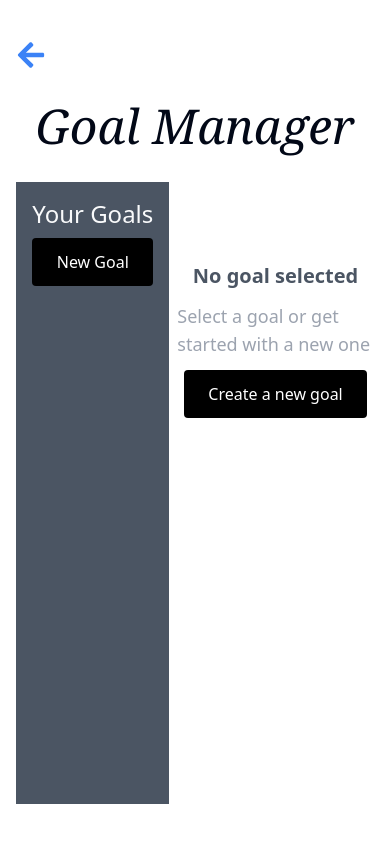
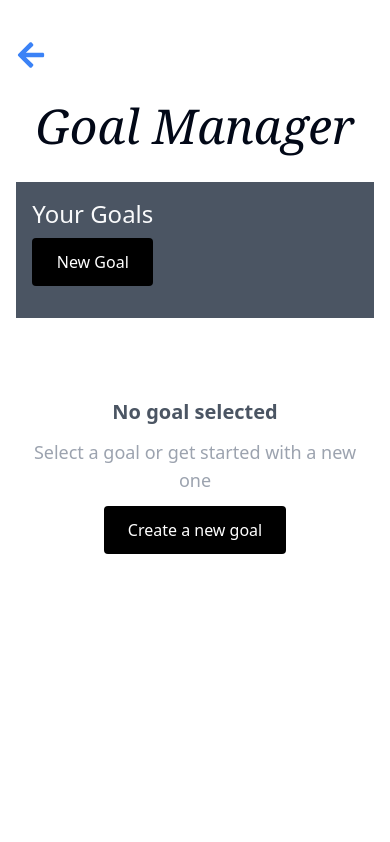
Before and after one commit to shahbaz4783/rapidtoolkit, a React (Vite) app: page /goal-manager in a window 390 px wide. Built offline with nearby package versions, Linux system fonts and the light colour scheme; what tailwindcss-patterns would draw is missing.

Commit message:
add cancel and minor ui update

```diff
--- a/src/app/GoalManager.tsx
+++ b/src/app/GoalManager.tsx
@@ -15,6 +15,15 @@ export const GoalManager = () => {
 			return {
 				...prevState,
 				selectedGoalId: null,
+			};
+		});
+	};
+
+	const handleCancelAddGoal = () => {
+		setGoalsState((prevState: any) => {
+			return {
+				...prevState,
+				selectedGoalId: undefined,
 			};
 		});
 	};
@@ -42,12 +51,12 @@ export const GoalManager = () => {
 	if (goalsState.selectedGoalId === undefined) {
 		content = <NoneSelection onAddGoal={handleStartAddGoal} />;
 	} else if (goalsState.selectedGoalId === null) {
-		content = <NewGoal onAdd={handleAddGoal} />;
+		content = <NewGoal onAdd={handleAddGoal} onCancel={handleCancelAddGoal} />;
 	}
 
 	return (
 		<Main title='Goal Manager'>
-			<div className='flex h-full gap-2'>
+			<div className='md:flex md:h-full gap-2'>
 				<SideBar goals={goalsState.goals} onAddGoal={handleStartAddGoal} />
 				{content}
 			</div>
--- a/src/layouts/goal-manager/NewGoal.tsx
+++ b/src/layouts/goal-manager/NewGoal.tsx
@@ -6,7 +6,10 @@ import { SwitchWrapper } from '../../components/wrapper/SwitchWrapper';
 import { Switch } from '../../components/ui/Switch';
 import { useRef } from 'react';
 
-export const NewGoal: React.FC<{onAdd: any}> = ({ onAdd }) => {
+export const NewGoal: React.FC<{ onAdd: any; onCancel: any }> = ({
+	onAdd,
+	onCancel,
+}) => {
 	const titleRef = useRef<HTMLInputElement | null>(null);
 	const dueRef = useRef<HTMLInputElement | null>(null);
 	const descriptionRef = useRef<HTMLTextAreaElement | null>(null);
@@ -44,7 +47,7 @@ export const NewGoal: React.FC<{onAdd: any}> = ({ onAdd }) => {
 			</div>
 			<SwitchWrapper>
 				<Switch onClick={handleSave} title='Add' />
-				<Switch title='Cancel' />
+				<Switch onClick={onCancel} title='Cancel' />
 			</SwitchWrapper>
 		</dialog>
 	);
--- a/src/layouts/goal-manager/NoneSelection.tsx
+++ b/src/layouts/goal-manager/NoneSelection.tsx
@@ -2,7 +2,7 @@ import { Button } from '../../components/ui/Button';
 
 export const NoneSelection: React.FC<{onAddGoal: () => void}> = ({ onAddGoal }) => {
 	return (
-		<div className='flex-1 flex items-center flex-col pt-20 gap-3'>
+		<div className='flex-1 flex items-center flex-col pt-20 gap-3 text-center'>
 			<h2 className='font-bold text-xl text-gray-600'>No goal selected</h2>
 			<p className='text-lg text-gray-400'>
 				Select a goal or get started with a new one
--- a/src/layouts/goal-manager/SideBar.tsx
+++ b/src/layouts/goal-manager/SideBar.tsx
@@ -6,7 +6,7 @@ export const SideBar: React.FC<{ onAddGoal: () => void; goals: any }> = ({
 }) => {
 	console.log('console', goals);
 	return (
-		<aside className='flex flex-col items-start p-4 h-full md:w-1/4 bg-gray-600'>
+		<aside className='flex flex-col items-start p-4 md:h-full md:w-1/4 bg-gray-600'>
 			<div className='flex flex-col gap-2'>
 			<h2 className='text-2xl text-gray-50'>Your Goals</h2>
 			<Button onClick={onAddGoal} title='New Goal' />
```
